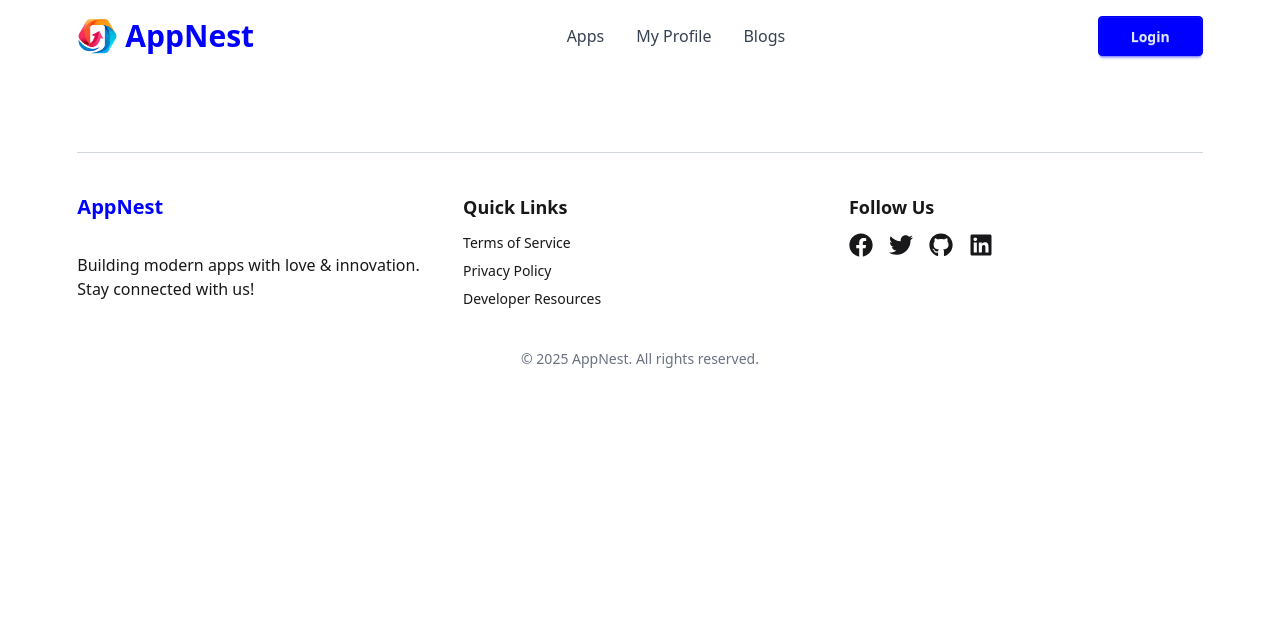
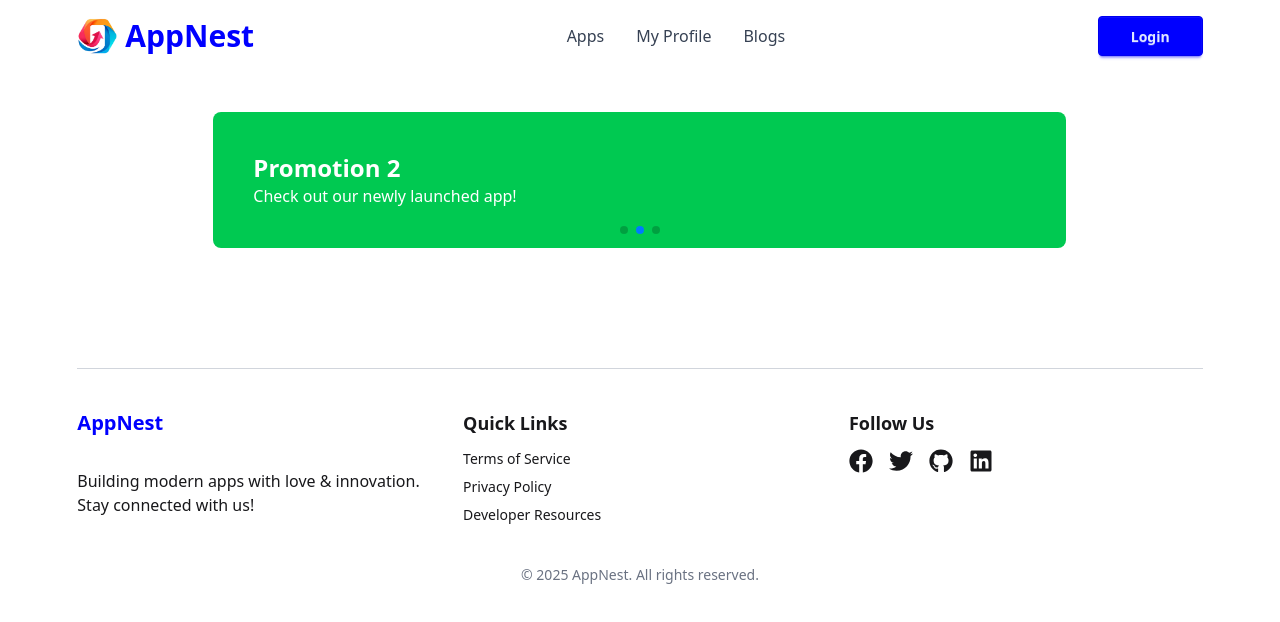
Before and after one commit to fuadhasan05/app-nest, a React (Vite) app: page / in a window 1280 px wide. Shown: the top 622 px of the page. Built offline with nearby package versions, Linux system fonts and the light colour scheme.

Commit message:
slider added

```diff
--- a/package.json
+++ b/package.json
@@ -15,6 +15,7 @@
     "react-dom": "^19.0.0",
     "react-icons": "^5.5.0",
     "react-router": "^7.5.3",
+    "swiper": "^11.2.6",
     "tailwindcss": "^4.1.5"
   },
   "devDependencies": {
--- /dev/null
+++ b/src/components/Slider.jsx
@@ -0,0 +1,42 @@
+import React from 'react';
+import { Swiper, SwiperSlide } from 'swiper/react';
+import 'swiper/css';
+import 'swiper/css/pagination';
+import 'swiper/css/autoplay';
+import { Pagination, Autoplay } from 'swiper/modules';
+
+const Slider = () => {
+    return (
+        <div className="w-full sm:w-11/12 md:w-10/12 lg:w-8/12 mx-auto py-10">
+            <Swiper
+                modules={[Pagination, Autoplay]}
+                spaceBetween={30}
+                slidesPerView={1}
+                pagination={{ clickable: true }}
+                autoplay={{ delay: 3000, disableOnInteraction: false }}
+                loop={true}
+            >
+                <SwiperSlide>
+                    <div className="bg-blue-500 text-white p-10 rounded-lg">
+                        <h2 className="text-2xl font-bold">Promotion 1</h2>
+                        <p>Discover our latest app features!</p>
+                    </div>
+                </SwiperSlide>
+                <SwiperSlide>
+                    <div className="bg-green-500 text-white p-10 rounded-lg">
+                        <h2 className="text-2xl font-bold">Promotion 2</h2>
+                        <p>Check out our newly launched app!</p>
+                    </div>
+                </SwiperSlide>
+                <SwiperSlide>
+                    <div className="bg-purple-500 text-white p-10 rounded-lg">
+                        <h2 className="text-2xl font-bold">Promotion 3</h2>
+                        <p>Don't miss our exclusive offers!</p>
+                    </div>
+                </SwiperSlide>
+            </Swiper>
+        </div>
+    );
+};
+
+export default Slider;
--- a/src/layout/HomeLayout.jsx
+++ b/src/layout/HomeLayout.jsx
@@ -2,6 +2,7 @@ import React from "react";
 import { Outlet } from "react-router";
 import Navbar from "../components/Navbar";
 import Footer from "../components/Footer";
+import Slider from "../components/Slider";
 
 const HomeLayout = () => {
   return (
@@ -10,6 +11,7 @@ const HomeLayout = () => {
         <Navbar></Navbar>
       </header>
       <main>
+        <Slider></Slider>
         <Outlet></Outlet>
       </main>
       <footer>
```
Also changed, not shown: 1 other file (tests, documents, lock files or other folders).
